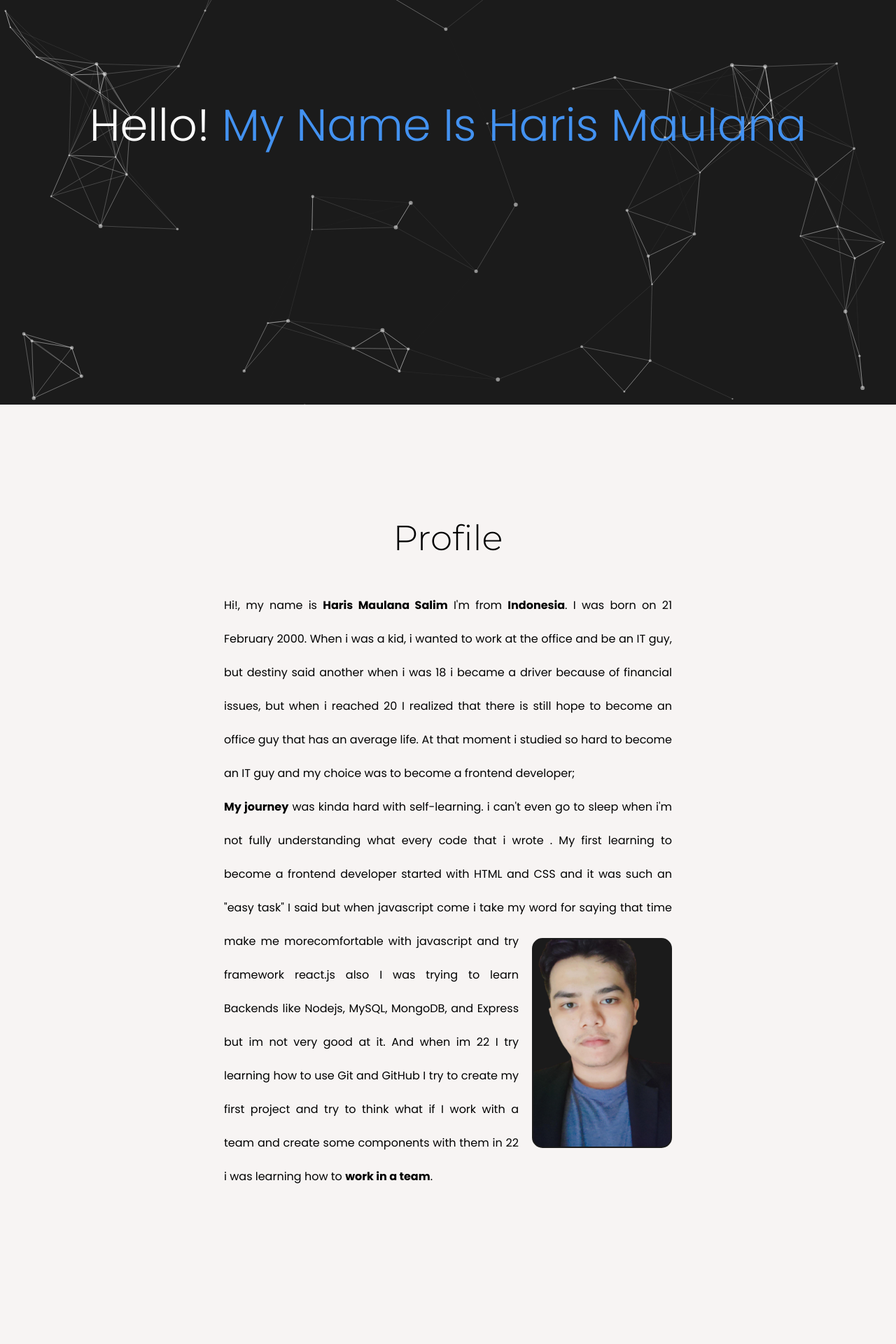
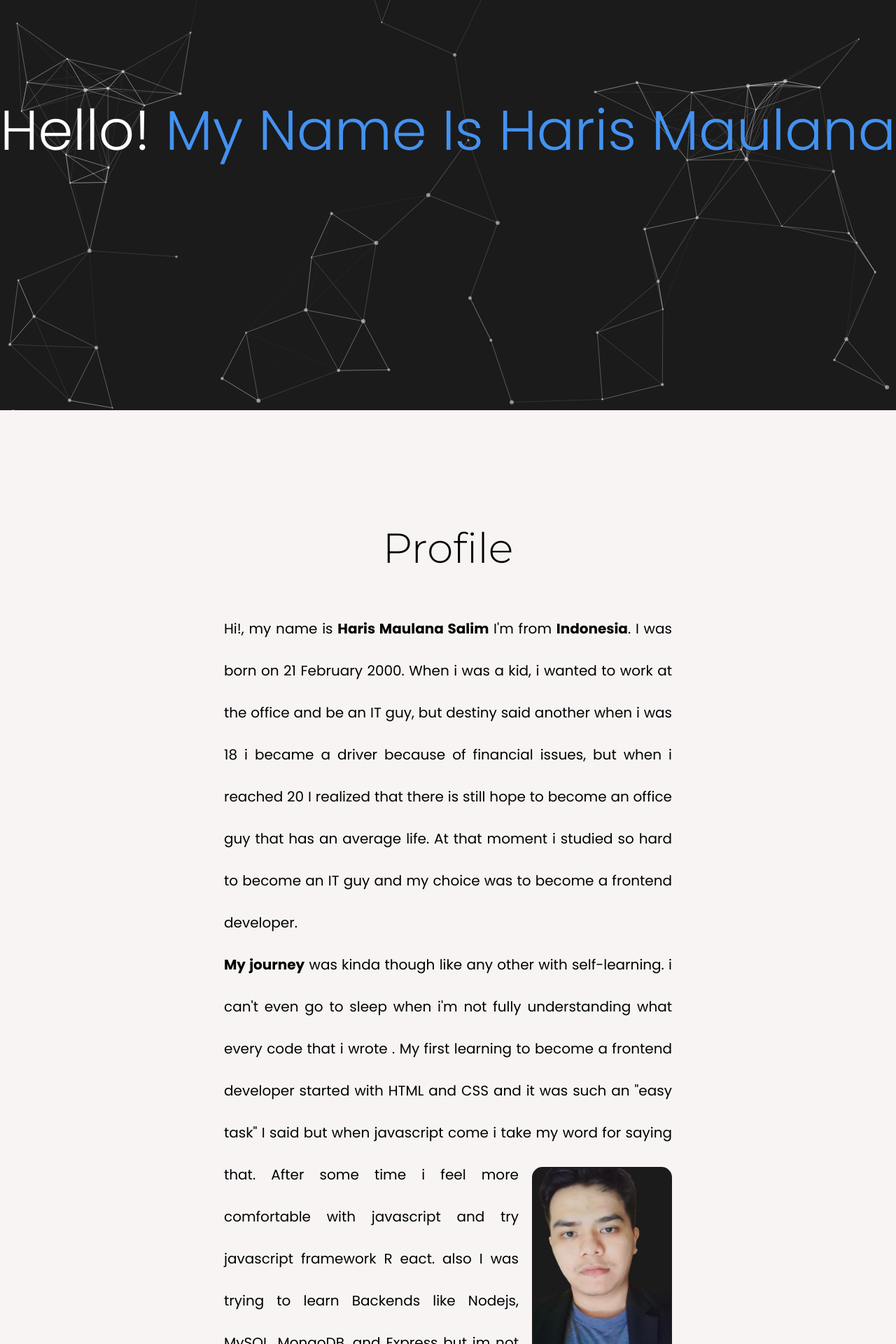
Before and after one commit to Haris-Maulana/portfolio, a React (Create React App) app: page / in a window 1280 px wide. Shown: the part 300-2220 px from the top of the page at 70% size. Before the commit the page ends 2165 px from the top, so only its background shows below. Built offline with nearby package versions, Linux system fonts and the light colour scheme.

Commit message:
add more

```diff
--- a/src/App.js
+++ b/src/App.js
@@ -2,6 +2,7 @@ import './App.scss'
 import Navbar from './Component/00-Navbar/Navbar.js'
 import Header from './Component/01-Header/Header.js'
 import Main from './Component/02-Main/Main.js'
+import Project from './Component/03-Project/Project.js'
 
 function App() {
   return (
@@ -9,6 +10,7 @@ function App() {
     <Navbar/>
     <Header/>
     <Main/>
+    <Project/>
     </>
   );
 }
--- a/src/Component/00-Navbar/Navbar.scss
+++ b/src/Component/00-Navbar/Navbar.scss
@@ -13,7 +13,7 @@ nav {
 
 .lt-nav a{
   color: #4392F1;
-  font-size: 1.25rem;
+  font-size: 1.5625rem;
 }
 
 .rt-nav {
@@ -22,7 +22,7 @@ nav {
 }
 
 .rt-nav a{
-  font-size: 1.25rem;
+  font-size: 1.5625rem;
   color: black;
   margin-left: 100px;
   padding: 0.5rem 1rem;
--- a/src/Component/01-Header/Header.scss
+++ b/src/Component/01-Header/Header.scss
@@ -14,7 +14,7 @@
 .particle h1{
   position: absolute;
   color: white;
-  font-size: 4rem;
+  font-size: 5rem;
   font-weight: 300;
   cursor: default;
 }
--- a/src/Component/02-Main/Main.js
+++ b/src/Component/02-Main/Main.js
@@ -1,5 +1,5 @@
 import "./Main.scss";
-import NewMe from "../../Assets/img/Image-Of-Me.png"
+import NewMe from "../../Assets/img/Image-Of-Me.png";
 import AOS from "aos";
 import "aos/dist/aos.css";
 import { useEffect } from "react";
@@ -21,13 +21,15 @@ const Main = () => {
             18 i became a driver because of financial issues, but when i reached
             20 I realized that there is still hope to become an office guy that
             has an average life. At that moment i studied so hard to become an
-            IT guy and my choice was to become a frontend developer; <br />
-            <b>My journey</b> was kinda hard with self-learning. i can't even go
-            to sleep when i'm not fully understanding what every code that i
-            wrote . My first learning to become a frontend developer started
-            with HTML and CSS and it was such an "easy task" I said but when
-            javascript come i take my word for saying that time make me more
+            IT guy and my choice was to become a frontend developer. <br />
+            <b>My journey</b> was kinda though like any other with
+            self-learning. i can't even go to sleep when i'm not fully
+            understanding what every code that i wrote . My first learning to
+            become a frontend developer started with HTML and CSS and it was
+            such an "easy task" I said but when javascript come i take my word
+            for saying that. After some time i feel more
             <img
+              className="img-1"
               data-aos="zoom-in-right"
               data-aos-duration="1000"
               src={NewMe}
@@ -43,12 +45,28 @@ const Main = () => {
                 backgroundColor: "#1b1b1b",
               }}
             />
-            comfortable with javascript and try framework react.js also I was
+            comfortable with javascript and try javascript framework R  eact. also I was
             trying to learn Backends like Nodejs, MySQL, MongoDB, and Express
             but im not very good at it. And when im 22 I try learning how to use
             Git and GitHub I try to create my first project and try to think
             what if I work with a team and create some components with them in
             22 i was learning how to <b>work in a team</b>.
+            <img
+              className="img-2"
+              data-aos="zoom-in-right"
+              data-aos-duration="1000"
+              src={NewMe}
+              alt=""
+              style={{
+                width: "200px",
+                height: "300px",
+                marginLeft: "1.1875rem",
+                marginTop: "1.1875rem",
+                border: "2px solid #1b1b1b",
+                borderRadius: "15px",
+                backgroundColor: "#1b1b1b",
+              }}
+            />
           </p>
         </div>
       </section>
--- a/src/Component/02-Main/Main.scss
+++ b/src/Component/02-Main/Main.scss
@@ -5,12 +5,33 @@
 
 .card h2{
   text-align: center;
-  font-size: 3.125rem;
+  font-size: 3.725rem;
   font-weight: 300;
   font-family: var(--font-Title);
 }
 
 .card p{
-  line-height: 3rem;
+  line-height: 3.75rem;
+  font-size: 1.25rem;
   text-align: justify;
 }
+
+.img-1 {
+  display: flex;
+}
+
+.img-2 {
+  display: none;
+}
+
+@media (max-width:600px) {
+  .card {
+    width: 90%;
+  }
+  .img-1{
+    display: none;
+  }
+  .img-2{
+    display: flex;
+  }
+}
--- a/src/Component/03-Project/Project.js
+++ b/src/Component/03-Project/Project.js
@@ -0,0 +1,13 @@
+import './Project.scss'
+
+const Project = () => {
+  return (
+    <div id="project" className='project'>
+      <div className="wrapper-pj">
+        <h2>Project</h2>
+      </div>
+    </div>
+  );
+}
+
+export default Project;
--- a/src/Component/03-Project/Project.scss
+++ b/src/Component/03-Project/Project.scss
@@ -0,0 +1,21 @@
+.project {
+  display: flex;
+  width: 100%;
+  height: 100vh;
+  background-color: #6d6d6d;
+}
+
+.wrapper-pj{
+  margin: 5rem auto;
+  display: flex;
+  width: 60%;
+  justify-content: center;
+}
+
+.project h2{
+  color: white;
+  text-align: center;
+  font-size: 3.725rem;
+  font-weight: 300;
+  font-family: var(--font-Heading);
+}
```
